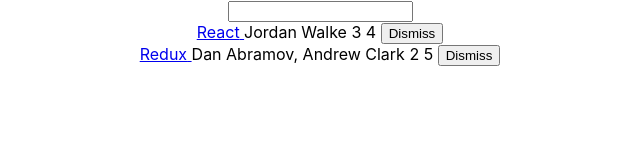
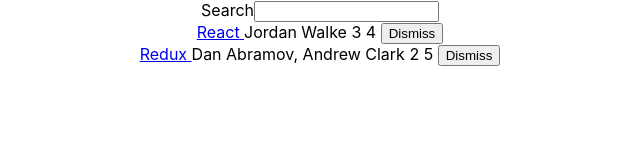
Before and after one commit to diaoshen/React_TodoList, a React (Create React App) app: page / in a window 1280 px wide. Shown: the top 160 px of the page, without its empty margins (320-960 px from the left). Built offline with nearby package versions, Linux system fonts and the light colour scheme.

Commit message:
Split into Components

```diff
--- a/src/App.js
+++ b/src/App.js
@@ -9,10 +9,7 @@
  *
  *  What's new in this version ?
  *
- *  1. Use of arrow function for onDismiss to automatic binding
- *  2. Interation with forms
- *      Added search filtering
- *  3. Use of Destructing
+ *  1. Split into components
  */
 
 
@@ -70,23 +67,49 @@
     this.setState({searchTerm: e.target.value});
   }
 
-  /**
-   * Map each element in list and display its content
-   */
   render(){
       //Destructing
       const {searchTerm , list} = this.state;
       return(
         <div className="App">
+          <Search
+            value={searchTerm}
+            onChange={this.onSearchChange}
+          >
+            Search
+          </Search>
+          <Table
+            list={list}
+            pattern={searchTerm}
+            onDismiss={this.onDismiss}/>
+        </div>
+      )
+  }//END RENDER()
+}//END CLASS APP
+
+
+class Search extends React.Component {
+  render() {
+    const {value, onChange , children} = this.props;
+    return (
       <form>
-            <input type="text"
-                   value={this.searchTerm}
-                   onChange ={ this.onSearchChange }
-            />
+      {children}
+      <input
+          type="text"
+          value={value}
+          onChange={onChange} />
       </form>
+    );
+  }
+}
+
+class Table extends React.Component {
+  render() {
+    const {list, pattern, onDismiss} = this.props;
+    return (
+      <div>
         {
-             //Mapping Filter App's List then Map App's list , NOT the list outside of class !
-             list.filter(isSearched(searchTerm)).map((item) =>
+          list.filter(isSearched(pattern)).map((item) =>
             <div key={item.objectID}>
               <span> <a href={item.url}>{item.title} </a></span>
               <span>{item.author} </span>
@@ -94,7 +117,7 @@
               <span>{item.points} </span>
               <span>
                 <button
-                        onClick={()=> this.onDismiss(item.objectID) }
+                  onClick={()=> onDismiss(item.objectID) }
                   type="button"
                 >
                   Dismiss
@@ -104,8 +127,10 @@
           )
         }
       </div>
-      )
-  }//END RENDER()
-}//END CLASS APP
+    );
+  }
+}
+
+
 
 export default App;
```
Lines whose indentation alone changed are shown as unchanged.
